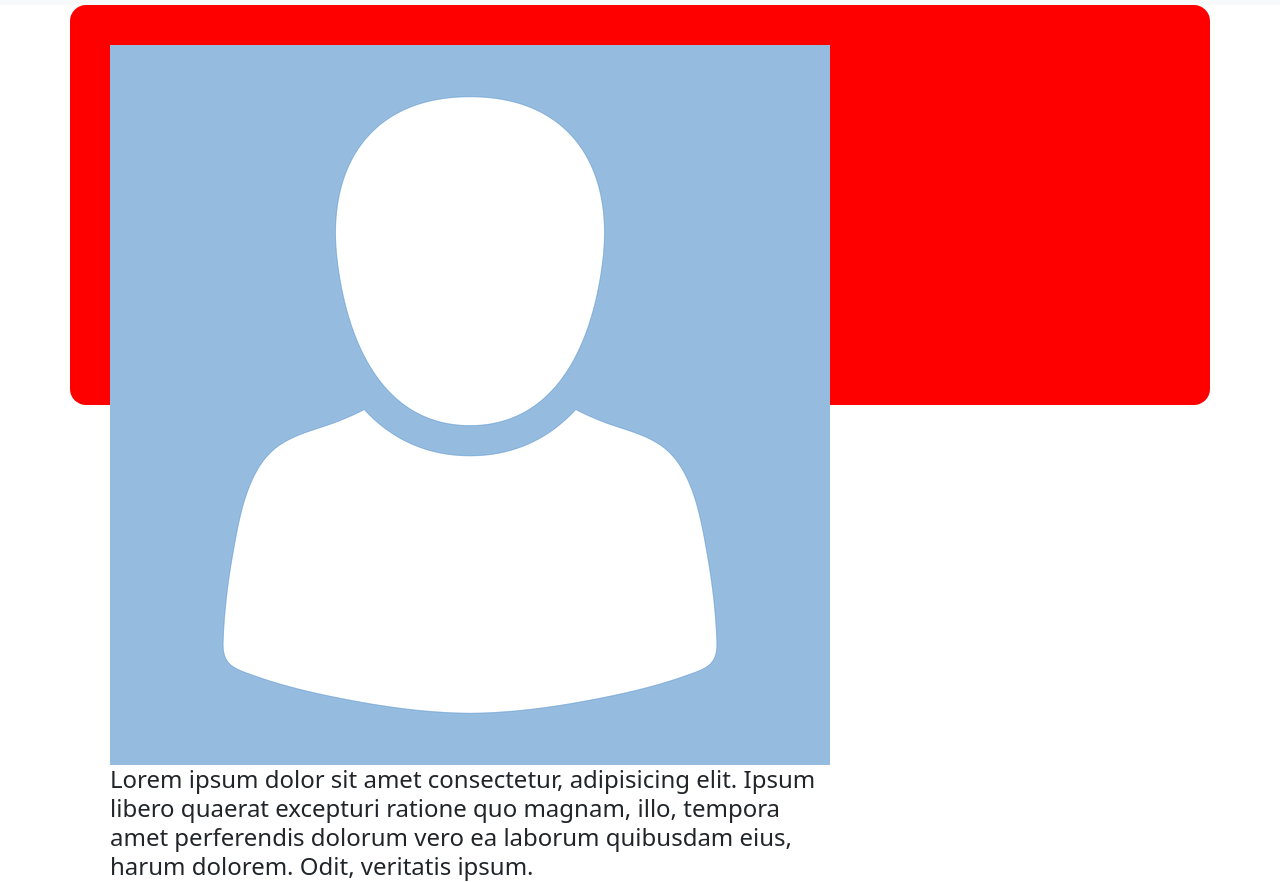
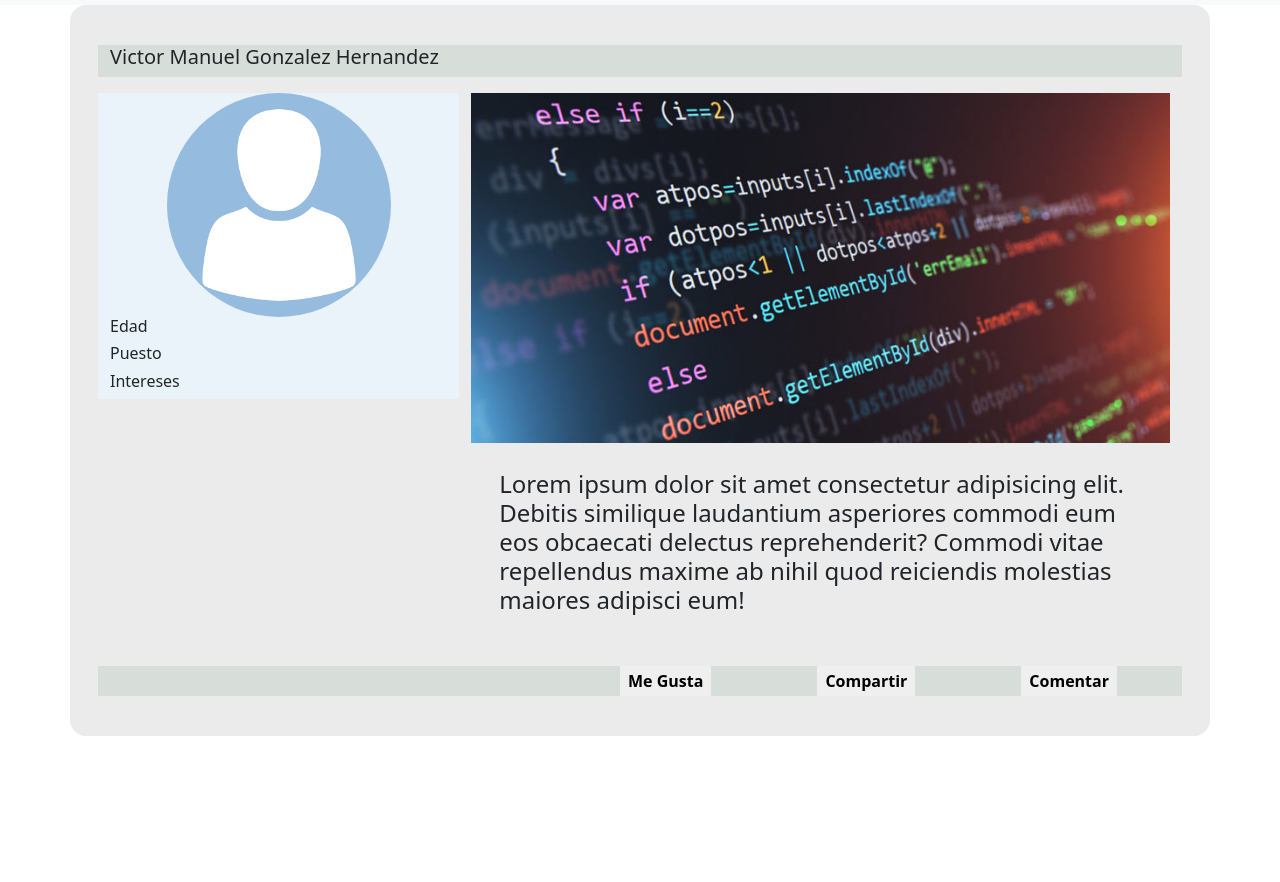
Before and after one commit to Mariano170395/Proyecto-tecla, a plain HTML site: page Proyecto/Ejercicio-5/index.html in a window 1280 px wide. Shown: the part 152-1034 px from the top of the page. After the commit the page ends 888 px from the top, so only its background shows below. Drawn offline with nearby package versions, Linux system fonts and the light colour scheme.

Commit message:
ejercicio 5

```diff
--- a/Proyecto/Ejercicio-5/index.html
+++ b/Proyecto/Ejercicio-5/index.html
@@ -33,11 +33,11 @@
       </nav>
       <!-- Contenido -->
       <div class="container">
-        <div class="col-sm-8">
-            <img class="FotoPerfil" src="./Img/avatar-1577909_960_720.png"/>
-        </div>
-        <div class="col-sm-8">
-            <h1>Lorem ipsum dolor sit amet consectetur, adipisicing elit. Ipsum libero quaerat excepturi ratione quo magnam, illo, tempora amet perferendis dolorum vero ea laborum quibusdam eius, harum dolorem. Odit, veritatis ipsum.</h1>
+        <div class="row">
+          <div class="col-12"><h1 class="Nombre">Victor Manuel Gonzalez Hernandez</h1></div>
+          <div class="col-4"><img class="fotoPerfil" src="./Img/avatar-1577909_960_720.png"/><h1>Edad</h1><h1>Puesto</h1><h1>Intereses</h1></div>
+          <div class="col-8"><div class="contenedorInfo"><img src="./Img/programacion-2-e1551291144973.jpg" class="imagenInfo"/><h1 class="textoInfo">Lorem ipsum dolor sit amet consectetur adipisicing elit. Debitis similique laudantium asperiores commodi eum eos obcaecati delectus reprehenderit? Commodi vitae repellendus maxime ab nihil quod reiciendis molestias maiores adipisci eum!</h1></div><br></div>
+          <div class="col-12" id="Col12"><button>Me Gusta</button><button>Compartir</button><button>Comentar</button><br></div>
         </div>
       </div>
     <script src="https://cdn.jsdelivr.net/npm/bootstrap@5.1.3/dist/js/bootstrap.bundle.min.js" integrity="sha384-ka7Sk0Gln4gmtz2MlQnikT1wXgYsOg+OMhuP+IlRH9sENBO0LRn5q+8nbTov4+1p" crossorigin="anonymous"></script>
--- a/Proyecto/Ejercicio-5/style.css
+++ b/Proyecto/Ejercicio-5/style.css
@@ -1,29 +1,88 @@
-
-.Imagen{
+.Imagen {
   margin-left: 5vmin;
   width: 30vmin;
 }
 
-.nav-item{
-
+.nav-item {
   width: fit-content;
   margin: 0% 15%;
   color: white;
 }
 
-.nav-item h1{
+.nav-item h1 {
   font-size: 3vmin;
   color: white;
 }
 
-.container{
+.container {
   width: 100%;
-    height: 50vmin;
-    background-color: red;
+  height: fit-content;
+  background-color: #ebebeb;
   border-radius: 2vmin;
   padding: 5vmin;
 }
 
-.col-sm-8 h1{
+.col-12 {
+  background-color: #d7ddd9;
+}
+.col-4 {
+    margin-top: 2vmin;
+  background-color: rgb(235, 243, 250);
+  height: fit-content;
+}
+
+.col-4 h1 {
+  padding: -2vmin;
+  font-size: 2vmin;
+}
+
+.fotoPerfil {
+  width: 28vmin;
+  border-radius: 50%;
+  display: flex;
+  margin-bottom: 4vmin;
+  display:block;
+margin:auto;
+}
+
+.Nombre {
+  font-size: 2.5vmin;
+}
+
+.contenedorInfo {
+  margin-top: 2vmin;
+  height: fit-content;
+}
+
+.imagenInfo {
+  width: 100%;
+  display: block;
+  margin: auto;
+}
+
+.textoInfo {
+    display: block;
+    margin: auto;
+    padding: 4%;
   font-size: 3vmin;
 }
+
+#Col12{
+    display: flex;
+    flex-direction: row;
+    flex-wrap: nowrap;
+    justify-content: flex-end;
+}
+
+#Col12 button{
+    border-color: transparent ;
+    margin: 0 5%;
+    cursor: pointer;
+    font-size: 2vmin;
+    font-weight: bold;
+}
+
+#Col12 button:hover{
+    background-color: rgb(171, 211, 246);
+    color: white;
+}
```
Also changed, not shown: Proyecto/Ejercicio-5/Img/programacion-2-e1551291144973.jpg (added). Lines whose indentation alone changed are shown as unchanged.
